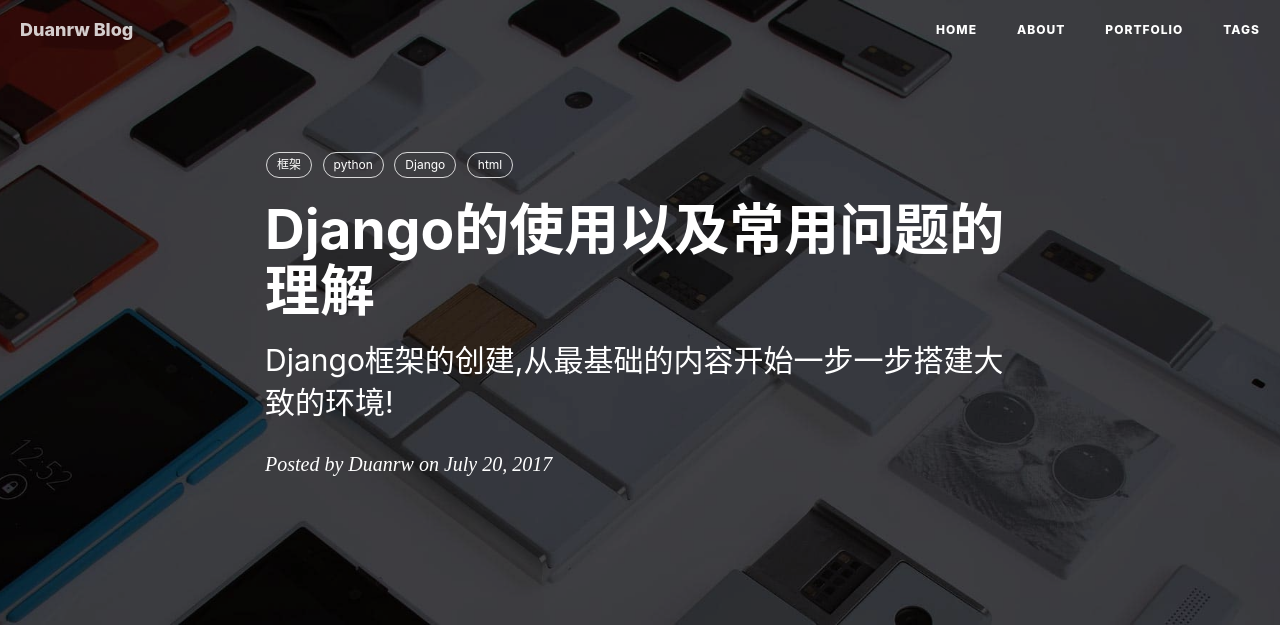
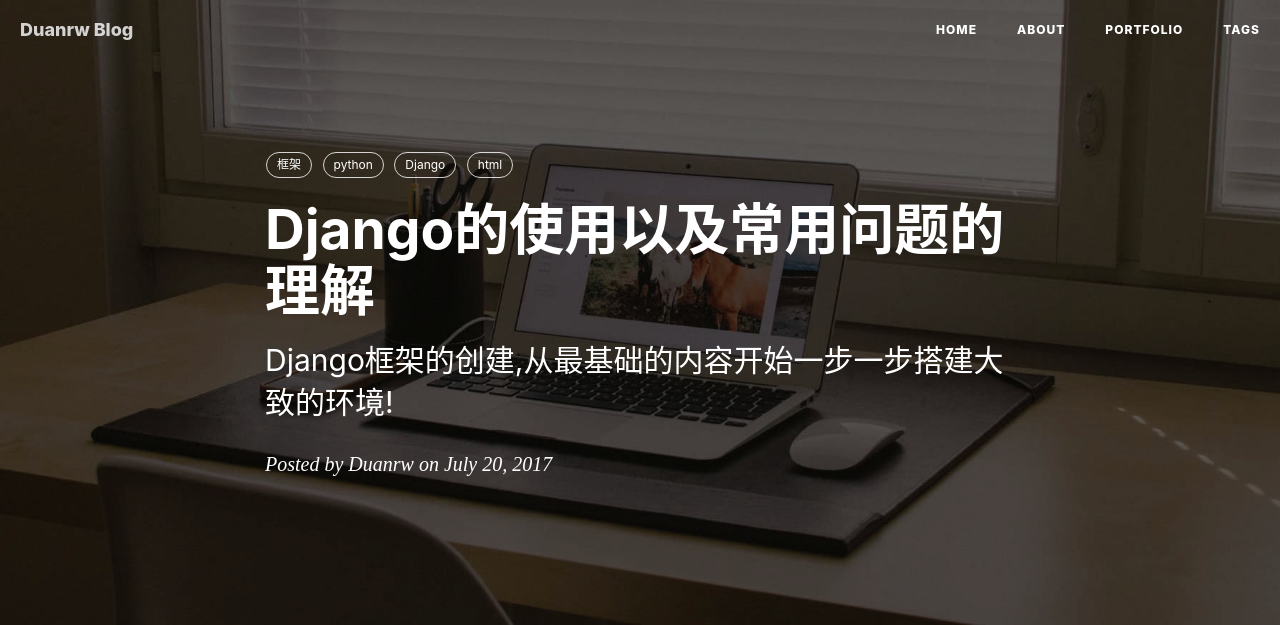
Before and after one commit to renwenduan/renwenduan.github.io, a Jekyll site: the page built from _posts/2017-7-20-Django-的使用以及常见小问题.markdown, in a window 1280 px wide. Shown: the top 625 px of the page. Built offline with Jekyll 4.4.1, drawn with Linux system fonts in a browser that asks for light colours; nearby versions of some CDN libraries; comment, search, counter and statistics services are not loaded; grey boxes are pictures that could not be loaded.

```diff
--- a/_posts/2017-7-20-Django-的使用以及常见小问题.markdown
+++ b/_posts/2017-7-20-Django-的使用以及常见小问题.markdown
@@ -4,7 +4,7 @@
 subtitle:   "Django框架的创建,从最基础的内容开始一步一步搭建大致的环境!"
 date:       2017-7-20
 author:     "Duanrw"
-header-img: "img/post-bg-js-module.jpg"
+header-img: "img/home-bg-o.jpg"
 catalog: true
 header-mask: 0.3
 tags:
--- a/index.html
+++ b/index.html
@@ -1,5 +1,5 @@
 ---
-layout: post
+layout: page
 description: "做一只正经的程序猿"
 ---
 
```
